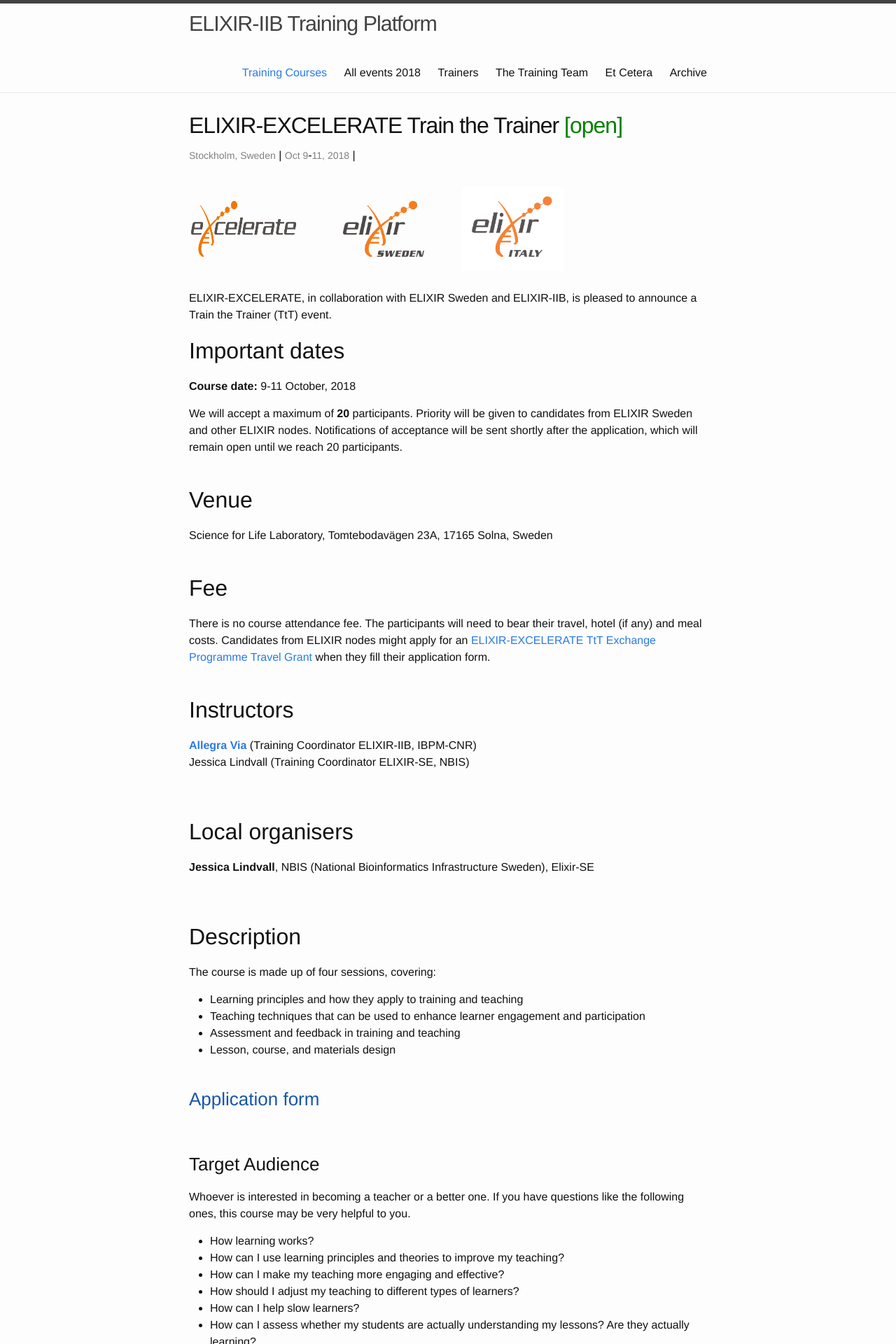
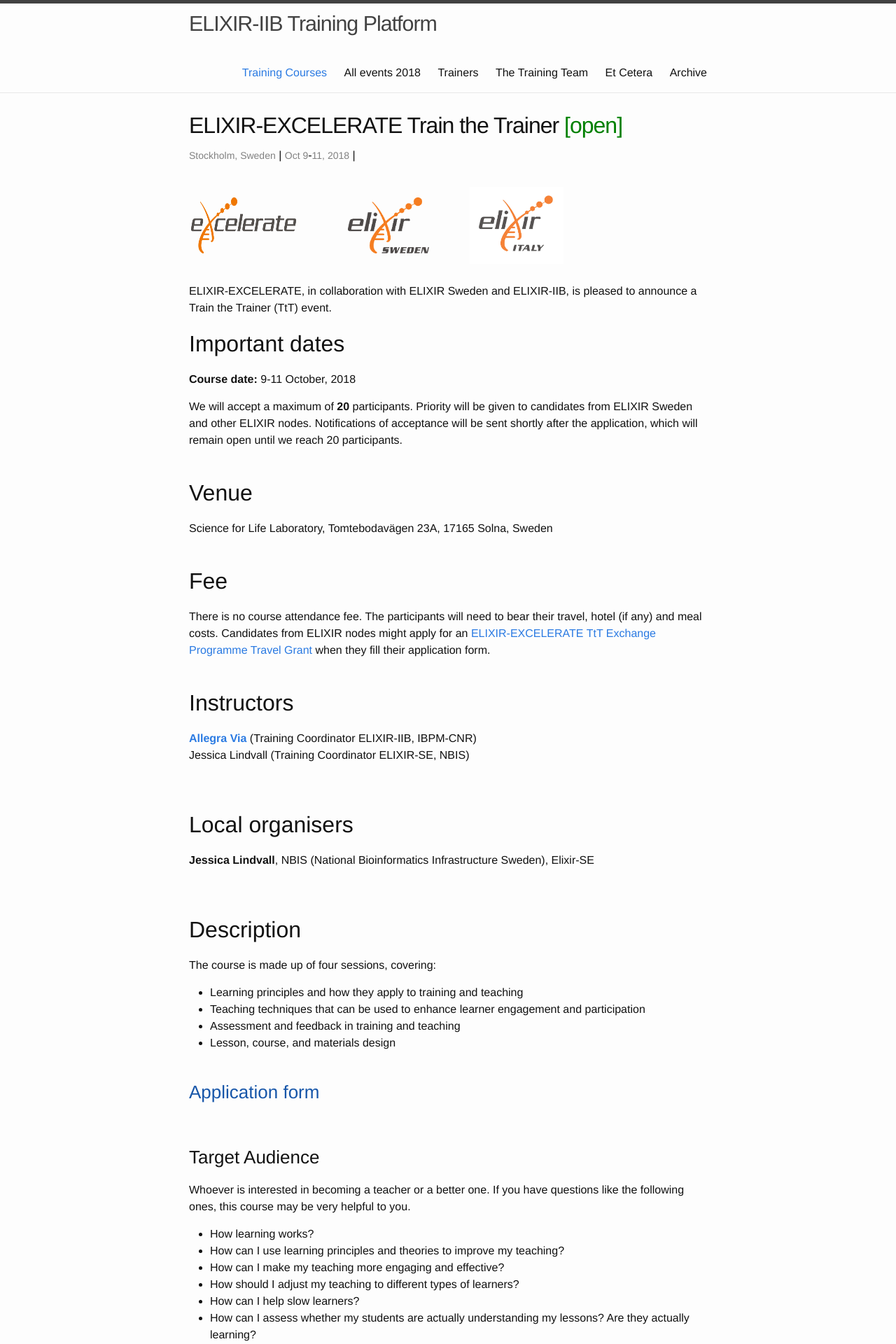
Before and after one commit to ELIXIR-IIB-training/website, a Jekyll site: the page built from _posts/2018-10-09-train-the-trainer-stockholm.md, in a window 1280 px wide. Shown: the top 1920 px of the page at 70% size. Built offline with Jekyll 4.4.1, drawn with Linux system fonts in a browser that asks for light colours.

Commit message:
Update TtT Stockholm 2018

```diff
--- a/_posts/2018-10-09-train-the-trainer-stockholm.md
+++ b/_posts/2018-10-09-train-the-trainer-stockholm.md
@@ -13,7 +13,7 @@ description: ELIXIR-EXCELERATE, in collaboration with ELIXIR Sweden and ELIXIR-I
   <tr>
   <td><a href="https://www.elixir-europe.org/about-us/how-funded/eu-projects/excelerate"><img src="../../../img/Logo_excelerate_whitebackground.png" alt="yay" height="80" width="150"></a></td>
   <td><a href="https://www.elixir-europe.org/about-us/who-we-are/nodes/sweden"><img src="../../../img/Logo_elixir_sweden.png" height="80"></a></td>
-  <td><a href="http://elixir-italy.org"><img src="../../../img/logo_elixir_italy.jpg" height="120"></a></td>
+  <td><a href="http://elixir-italy.org"><img src="../../../img/logo_elixir_italy.jpg" height="110"></a></td>
   </tr>
 </table>
 <br>
```
